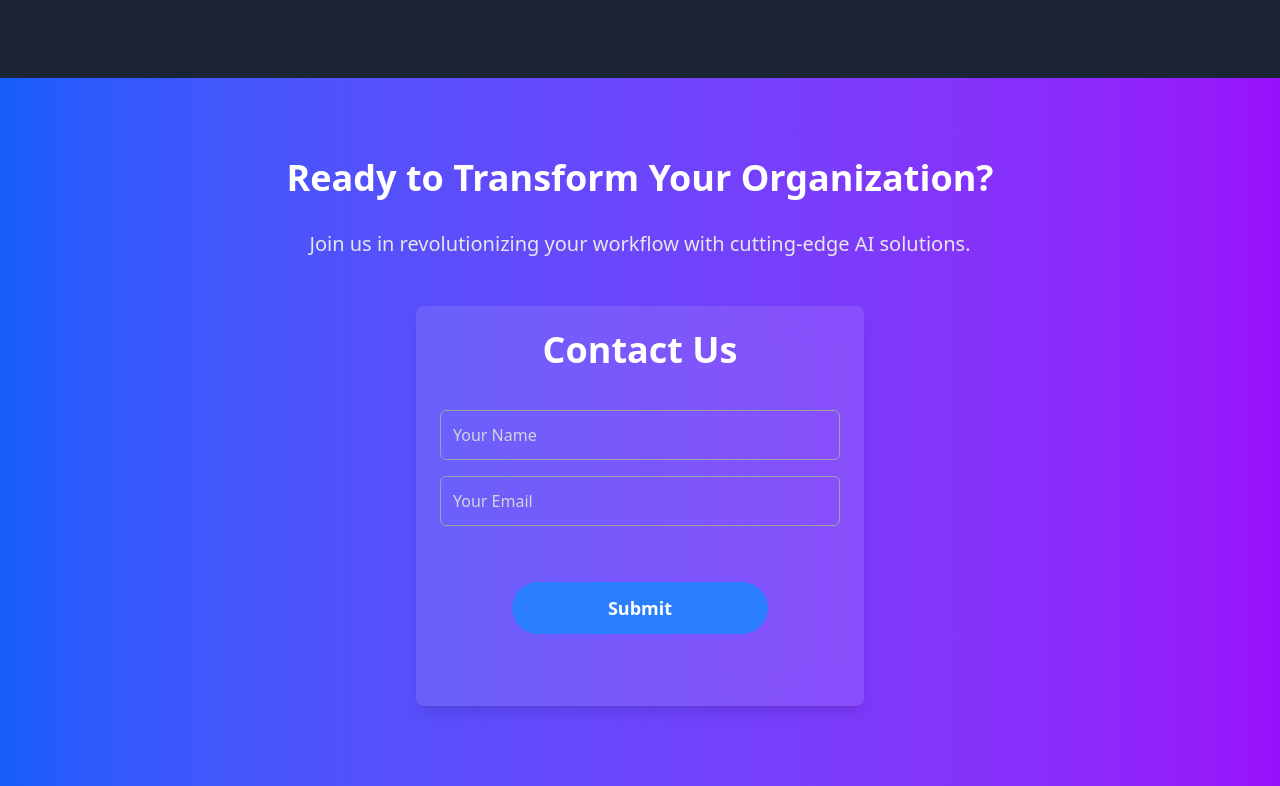
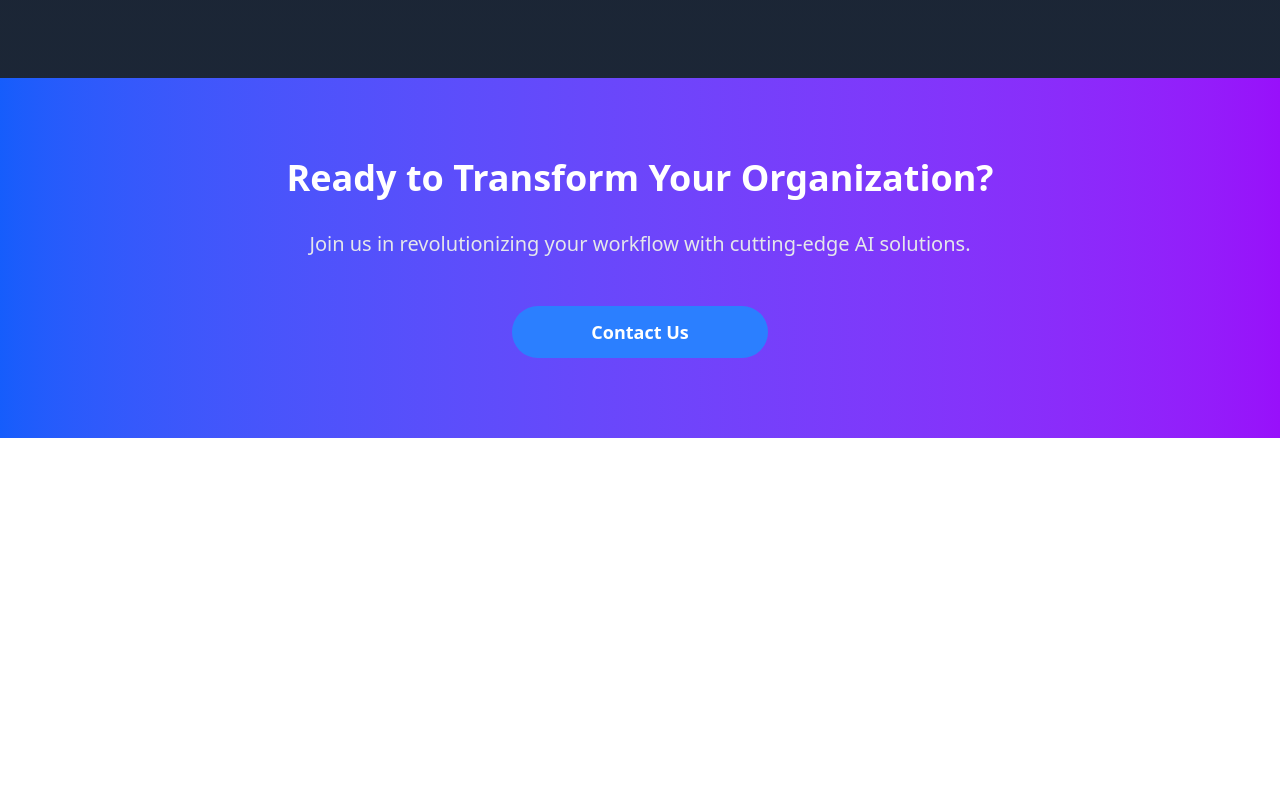
Before and after one commit to Automated-Bureaucracy-Kickoff/Automated-Bureaucracy, a React (Vite) app in the folder frontend/: page / in a window 1280 px wide. Shown: the part 1902-2688 px from the top of the page. After the commit the page ends 2340 px from the top, so only its background shows below. Built offline with nearby package versions, Linux system fonts and the light colour scheme.

Commit message:
Implemented contact form

```diff
--- a/frontend/src/components/Contact.jsx
+++ b/frontend/src/components/Contact.jsx
@@ -1,17 +1,8 @@
-import { useState } from "react";
 import { motion } from "framer-motion";
 
 export default function ContactSection() {
-  const [formData, setFormData] = useState({ name: "", email: "" });
-
-  const handleChange = (e) => {
-    setFormData({ ...formData, [e.target.name]: e.target.value });
-  };
-
-  const handleSubmit = (e) => {
-    e.preventDefault();
-    console.log("Form Submitted:", formData);
-    // Handle form submission logic (e.g., send data to backend)
+  const handleContact = () => {
+    window.location.href = "mailto:blakedehaas@automatedbureaucracy.com";
   };
 
   return (
@@ -24,38 +15,14 @@ export default function ContactSection() {
           <p className="text-xl mb-12 max-w-2xl mx-auto text-gray-200">
             Join us in revolutionizing your workflow with cutting-edge AI solutions.
           </p>
-          <form
-            onSubmit={handleSubmit}
-            className="bg-white/10 backdrop-blur-lg p-6 rounded-lg shadow-lg max-w-md mx-auto min-h-[50vh] flex  items-center flex-col mt-10               "
+          <motion.button
+            whileHover={{ scale: 1.05 }}
+            whileTap={{ scale: 0.95 }}
+            onClick={handleContact}
+            className="w-3xs bg-blue-500 text-white px-6 py-3 rounded-full text-lg font-semibold hover:bg-blue-600 transition-all"
           >
-             <h1 className="text-4xl font-bold    "    >    Contact Us </h1>
-            <input
-              type="text"
-              name="name"
-              placeholder="Your Name"
-              defaultValue=""
-              onChange={handleChange}
-              required
-              className="w-full p-3 border border-gray-400 rounded-md mb-4 bg-transparent text-white placeholder-gray-300 focus:outline-none focus:ring-2 focus:ring-blue-400 mt-10"
-            />
-            <input
-              type="email"
-              name="email"
-              placeholder="Your Email"
-              defaultValue=""
-              onChange={handleChange}
-              required
-              className="w-full p-3 border border-gray-400 rounded-md mb-4 bg-transparent text-white placeholder-gray-300 focus:outline-none focus:ring-2 focus:ring-blue-400"
-            />
-            <motion.button
-              whileHover={{ scale: 1.05 }}
-              whileTap={{ scale: 0.95 }}
-              type="submit"
-              className="w-3xs bg-blue-500 text-white px-6 py-3 rounded-full text-lg font-semibold hover:bg-blue-600 transition-all mt-10"
-            >
-              Submit
-            </motion.button>
-          </form>
+            Contact Us
+          </motion.button>
         </div>
       </div>
     </section>
```
